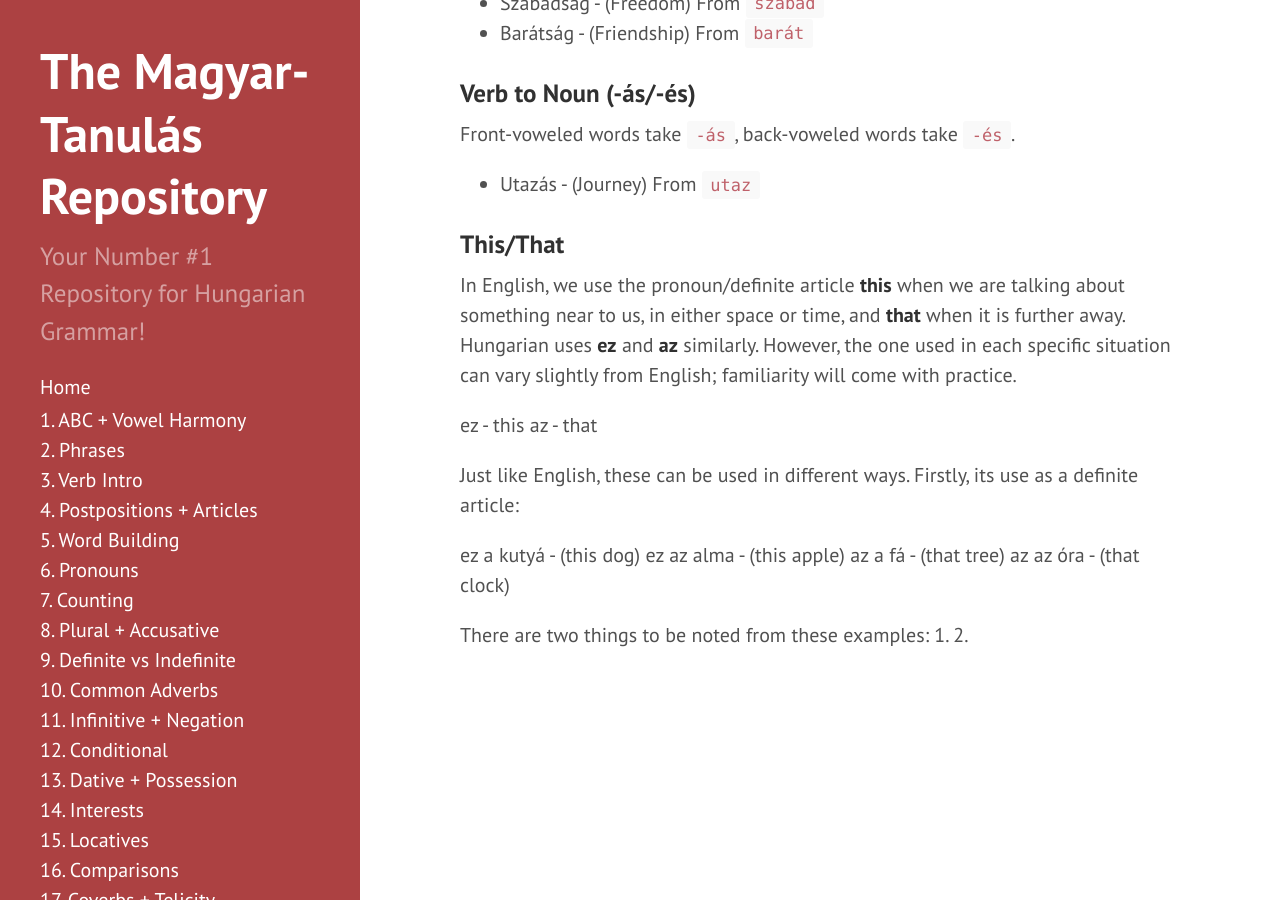
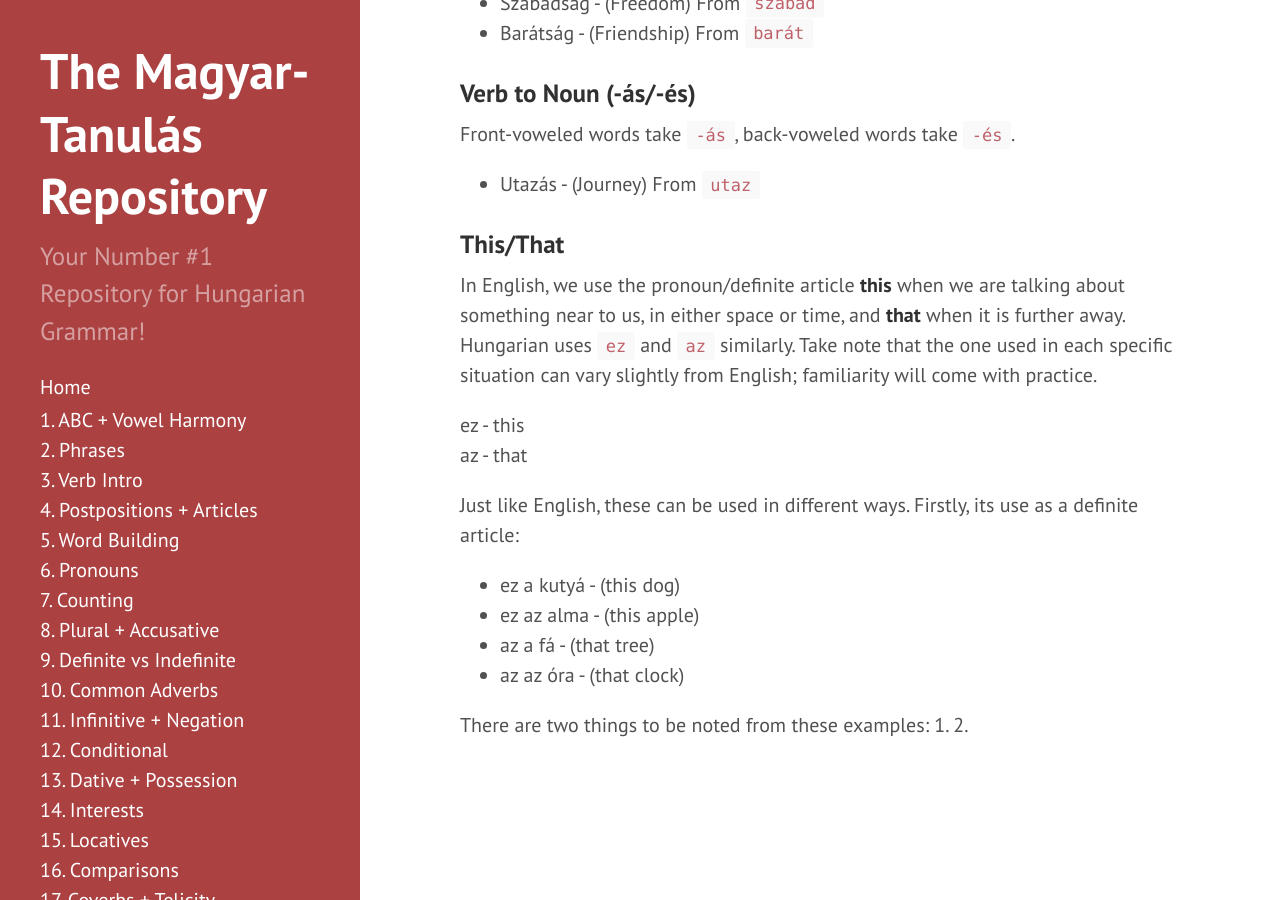
Before and after one commit to Magyartanulas/magyartanulas.github.io, a Jekyll site: the page built from extrastuff.md, in a window 1280 px wide and 900 px high, scrolled down 1972 px. Built offline with Jekyll 4.4.1, drawn with Linux system fonts in a browser that asks for light colours; our own code applies the rules of GitHub Pages for plain Markdown files; comment, search, counter and statistics services are not loaded.

Commit message:
Update extrastuff.md

```diff
--- a/extrastuff.md
+++ b/extrastuff.md
@@ -69,17 +69,17 @@
 
 ### This/That
 
-In English, we use the pronoun/definite article **this** when we are talking about something near to us, in either space or time, and **that** when it is further away. Hungarian uses **ez** and **az** similarly. However, the one used in each specific situation can vary slightly from English; familiarity will come with practice.
+In English, we use the pronoun/definite article **this** when we are talking about something near to us, in either space or time, and **that** when it is further away. Hungarian uses `ez` and `az` similarly. Take note that the one used in each specific situation can vary slightly from English; familiarity will come with practice.
 
 ez - this
 az - that
 
 Just like English, these can be used in different ways. Firstly, its use as a definite article:
 
-ez a kutyá - (this dog)
-ez az alma - (this apple)
-az a fá - (that tree)
-az az óra - (that clock)
+* ez a kutyá - (this dog)
+* ez az alma - (this apple)
+* az a fá - (that tree)
+* az az óra - (that clock)
 
 There are two things to be noted from these examples:
 1.
```
